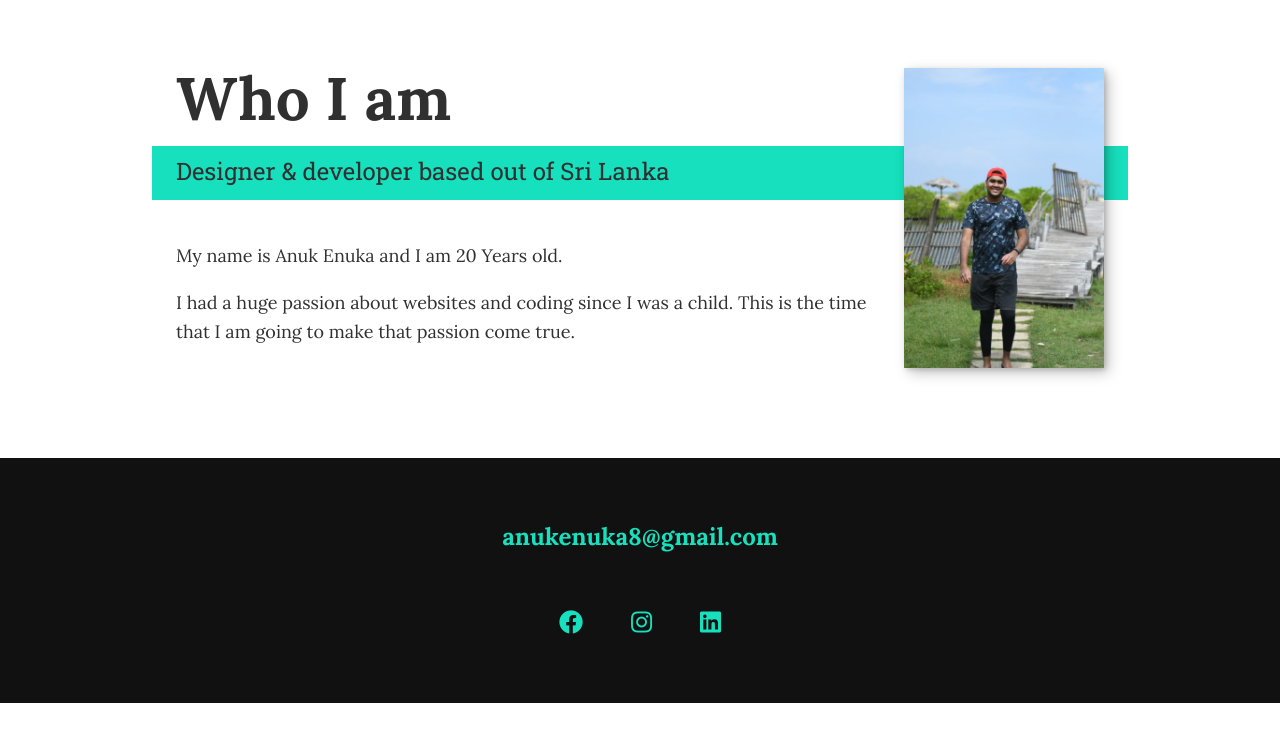
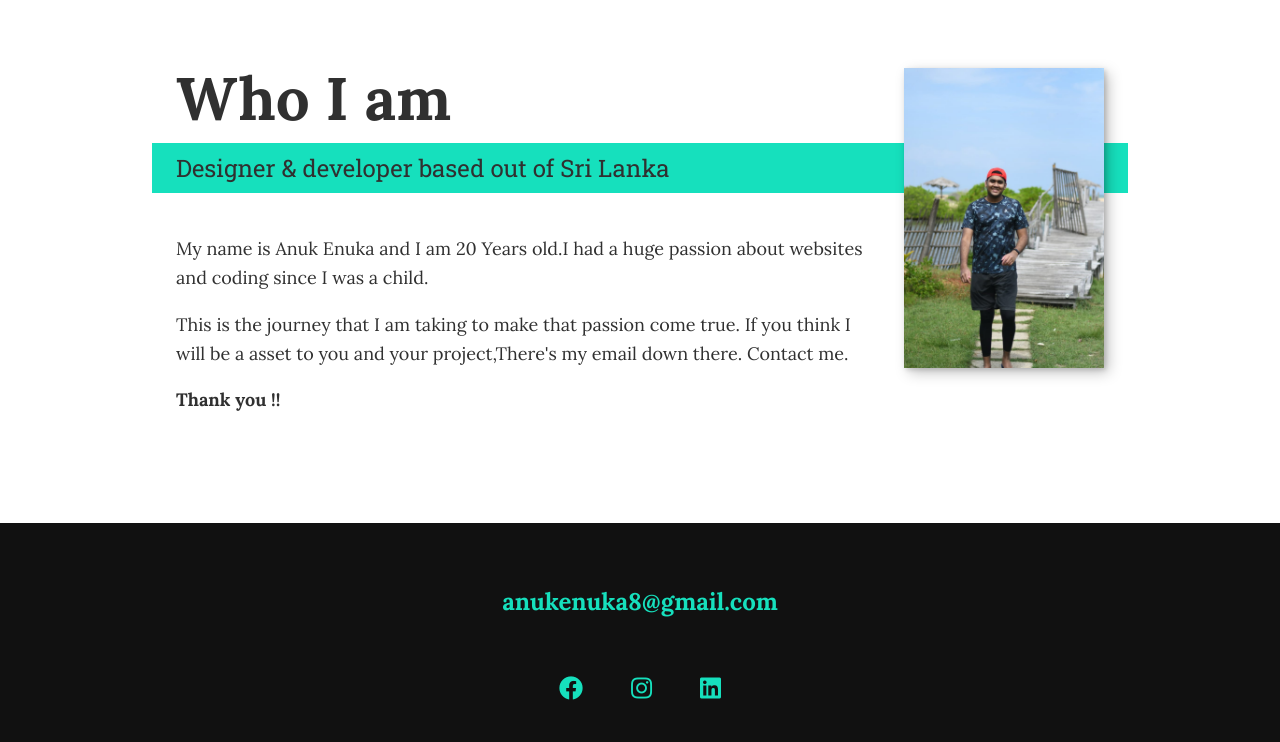
Before and after one commit to anukenuka/portfolio, a plain HTML site: page index.html in a window 1280 px wide. Shown: the part 1296-2038 px from the top of the page. Before the commit the page ends 1999 px from the top, so only its background shows below. Drawn offline with nearby package versions, Linux system fonts and the light colour scheme.

Commit message:
Update index.html

```diff
--- a/index.html
+++ b/index.html
@@ -75,8 +75,10 @@
     <p class="section__subtitle section__subtitle--about">Designer & developer based out of Sri Lanka</p>
 
     <div class="about-me__body">
-      <p>My name is Anuk Enuka and I am 20 Years old.</p>
-      <p>I had a huge passion about websites and coding since I was a child. This is the time that I am going to make that passion come true.</p>
+      <p>My name is Anuk Enuka and I am 20 Years old.I had a huge passion about websites and coding since I was a child.</p>
+      <p> This is the journey that I am taking to make that passion come true.
+        If you think I will be a asset to you and your project,There's my email down there. Contact me.</p>
+      <p><strong>Thank you !!</strong></p>
     </div>
 
     <img src="img\me 3.jpeg" alt="Jane leaning against a bus" class="about-me__img">
```
